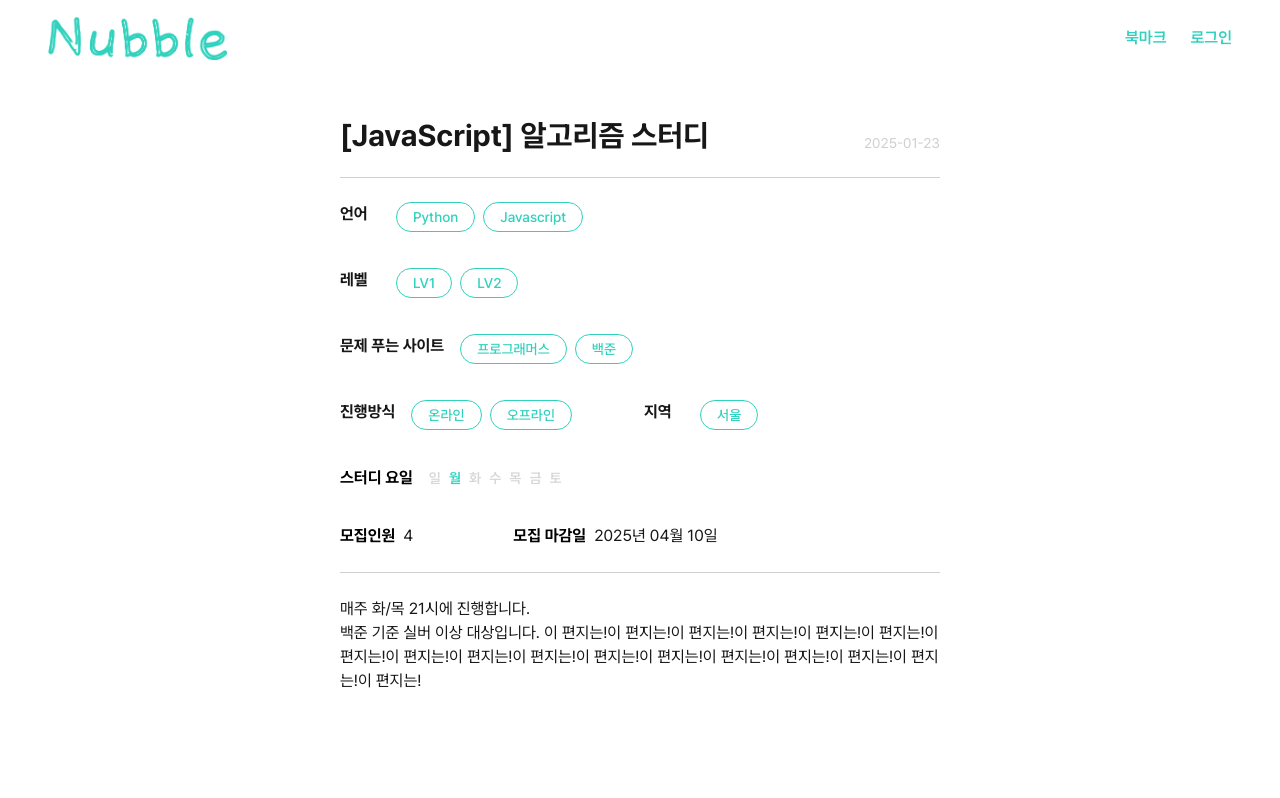
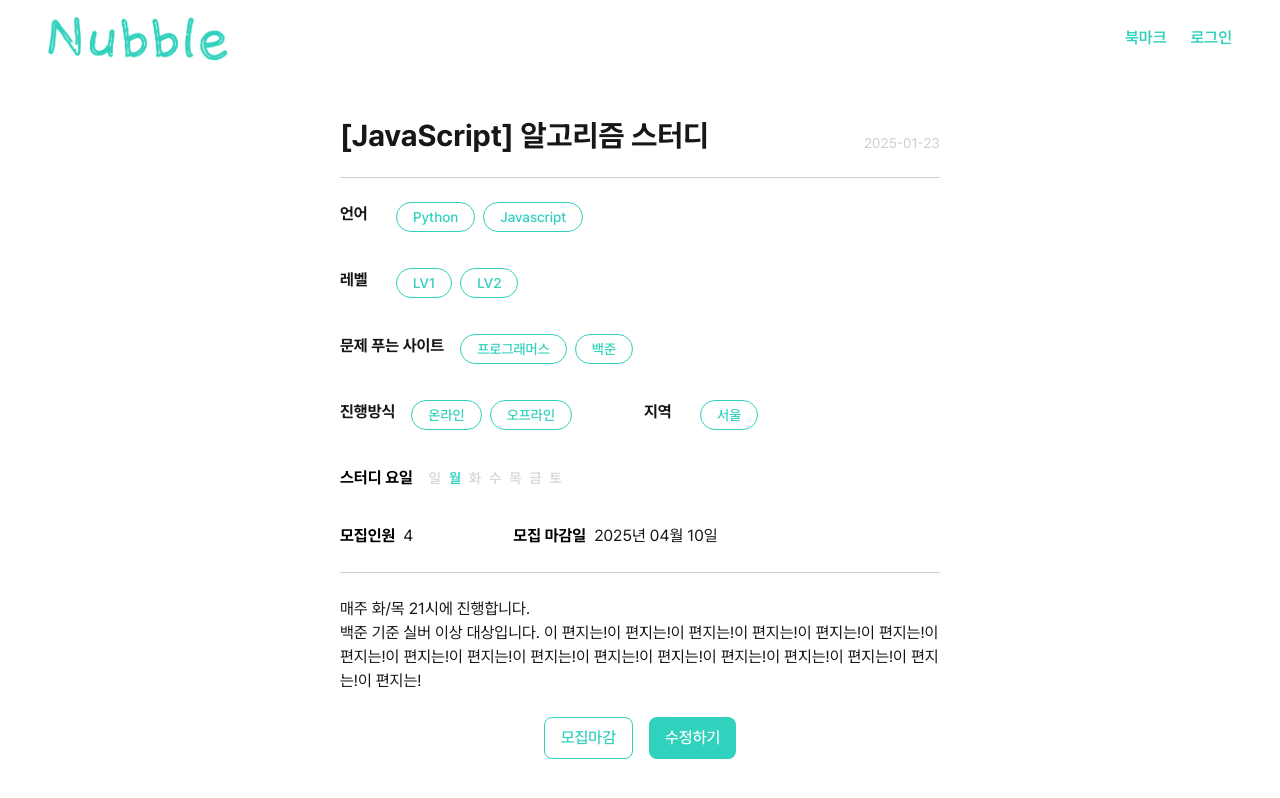
Before and after one commit to Nubblee/NubbleV2-FE, a Next.js app: page /studyRegisterDetail/1 in a window 1280 px wide. Built offline with nearby package versions, Linux system fonts and the light colour scheme.

Commit message:
Design: 버튼 추가 (#48)

```diff
--- a/app/(default)/studyRegisterDetail/[id]/page.tsx
+++ b/app/(default)/studyRegisterDetail/[id]/page.tsx
@@ -1,3 +1,5 @@
+"use client";
+import Button from "@/components/Button";
 import StudyRegisterDetailTag from "./_component/studyRegisterDetailTag";
 
 // type Props = {
@@ -34,6 +36,10 @@ const StudyDetailPage = () => {
       <div className="mt-6 w-full max-w-[600px] whitespace-pre-wrap">
         {mockStudy.introduction}
       </div>
+      <div className="mt-6 w-full max-w-[600px] flex gap-4 justify-center">
+        <Button variant="outlined">모집마감</Button>
+        <Button>수정하기</Button>
+      </div>
     </div>
   );
 };
```
